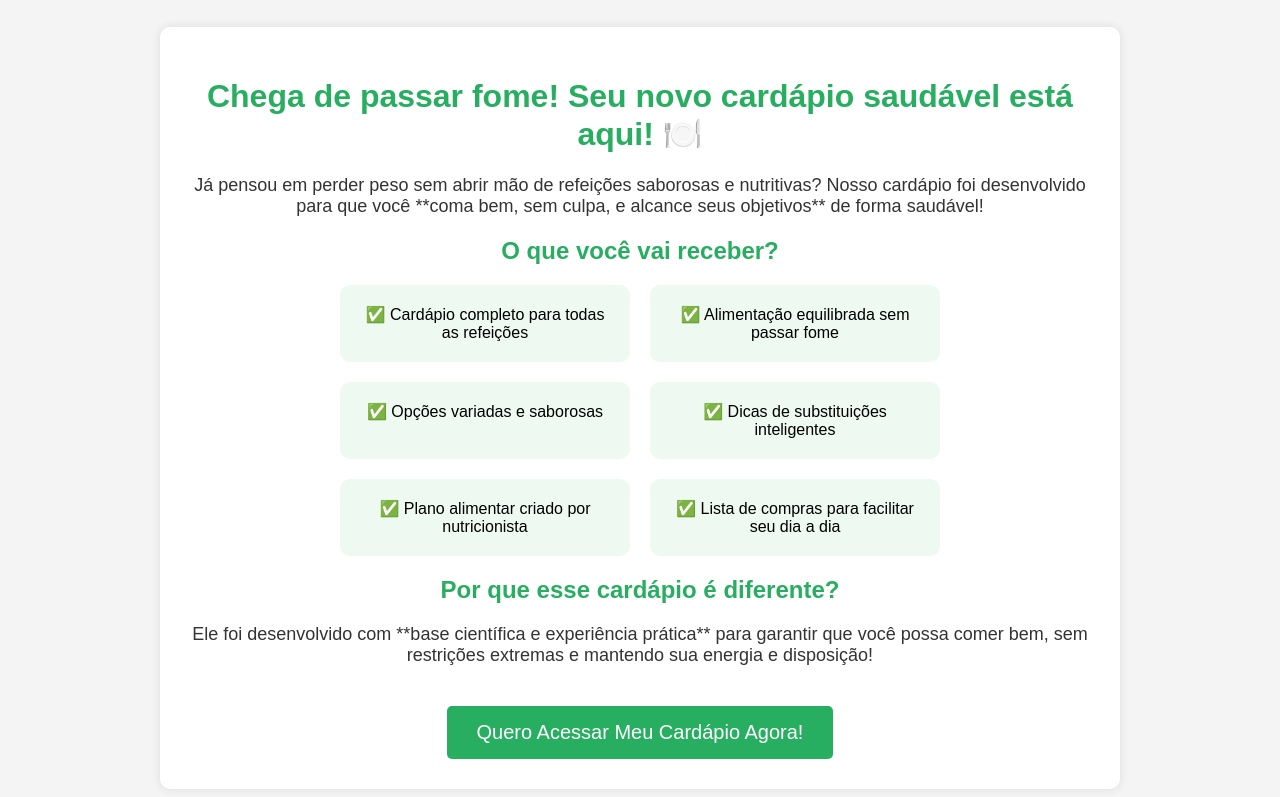
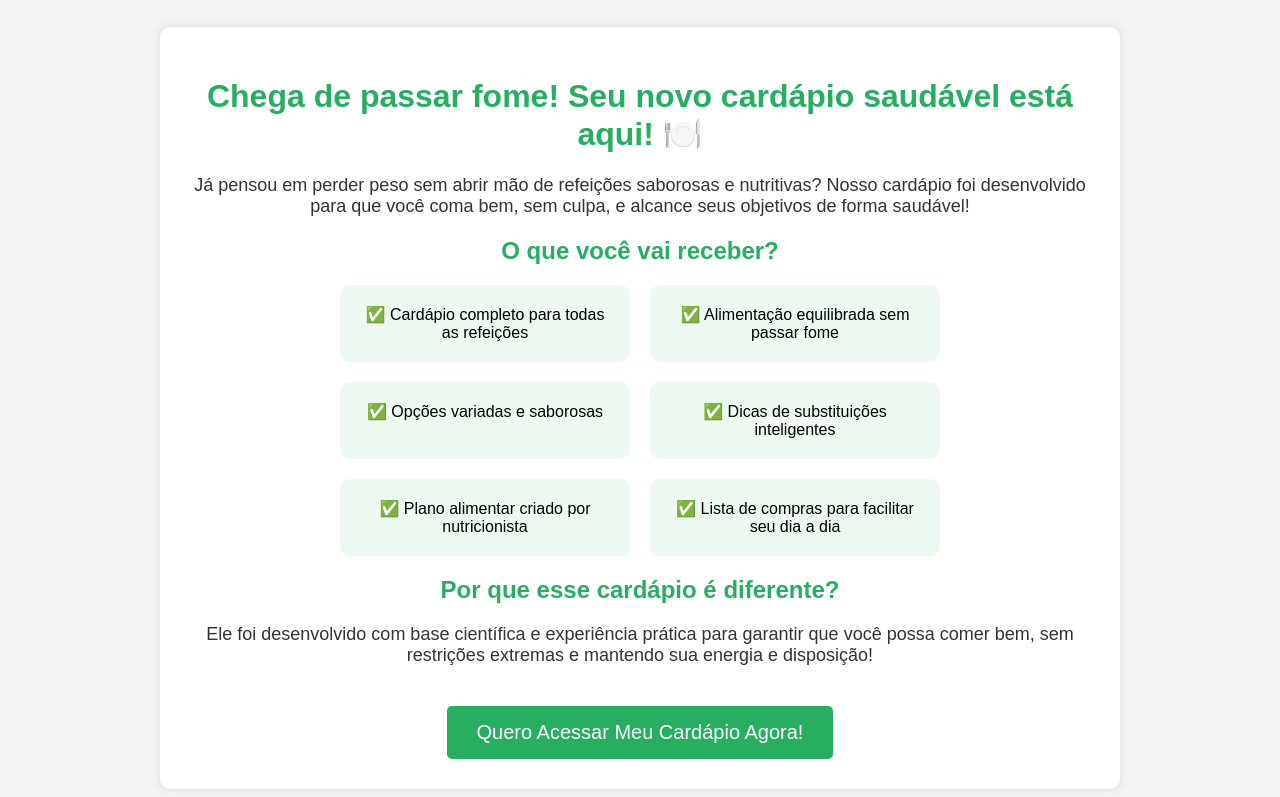
Before and after one commit to comerciodigital/comerciodigital, a plain HTML site: page index.html in a window 1280 px wide. Shown: the part 71-868 px from the top of the page. Drawn offline with Linux system fonts and the light colour scheme.

Commit message:
Cardápio Saudável Update index.html

```diff
--- a/index.html
+++ b/index.html
@@ -76,7 +76,7 @@
     <div class="container">
 
         <h1>Chega de passar fome! Seu novo cardápio saudável está aqui! 🍽️</h1>
-        <p>Já pensou em perder peso sem abrir mão de refeições saborosas e nutritivas? Nosso cardápio foi desenvolvido para que você **coma bem, sem culpa, e alcance seus objetivos** de forma saudável!</p>
+        <p>Já pensou em perder peso sem abrir mão de refeições saborosas e nutritivas? Nosso cardápio foi desenvolvido para que você coma bem, sem culpa, e alcance seus objetivos de forma saudável!</p>
 
         <h2>O que você vai receber?</h2>
         <div class="benefits">
@@ -89,7 +89,7 @@
         </div>
 
         <h2>Por que esse cardápio é diferente?</h2>
-        <p>Ele foi desenvolvido com **base científica e experiência prática** para garantir que você possa comer bem, sem restrições extremas e mantendo sua energia e disposição!</p>
+        <p>Ele foi desenvolvido com base científica e experiência prática para garantir que você possa comer bem, sem restrições extremas e mantendo sua energia e disposição!</p>
 
         <a href="https://suitsales.suitpay.app/e7Col96e" class="button">Quero Acessar Meu Cardápio Agora!</a>
     </div>
```
